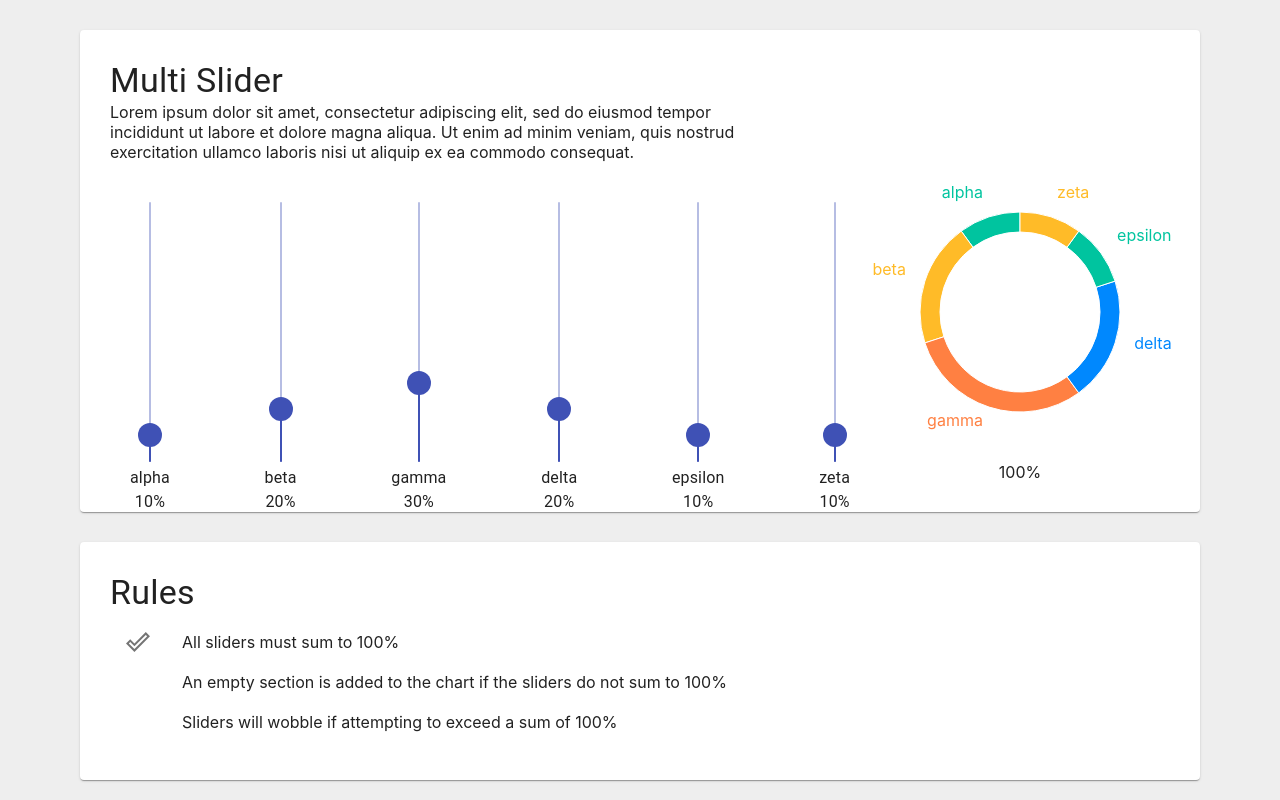
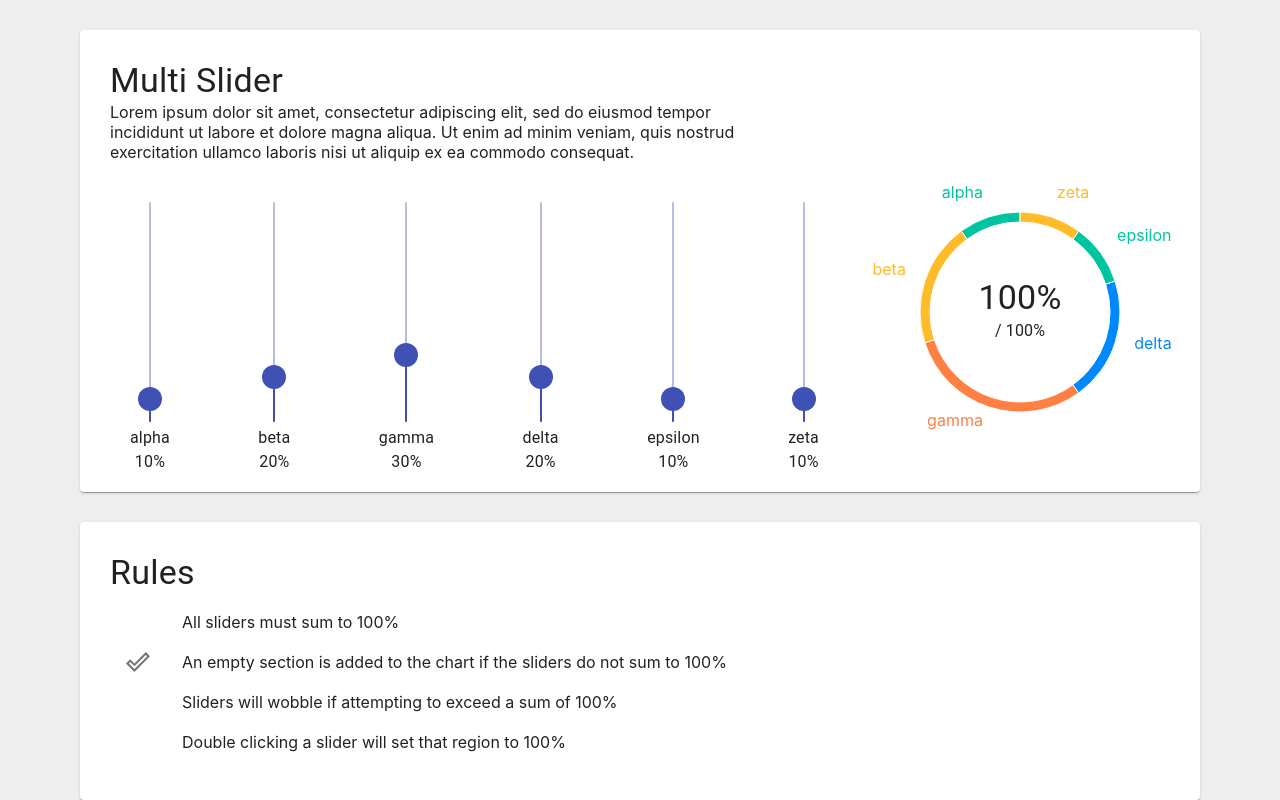
Before and after one commit to addisonbgross/multi-slider-prototype, a React (Create React App) app: page / in a window 1280 px wide. Built offline with nearby package versions, Linux system fonts and the light colour scheme.

Commit message:
feat: add double click and refactor rules

```diff
--- a/src/App.js
+++ b/src/App.js
@@ -3,6 +3,13 @@ import './App.css';
 import MultiSlider from './components/MultiSlider';
 
 function App() {
+  // purely for rules, can be deleted
+  const [rules, setRules] = React.useState({
+    total: 0,
+    sliderAtLimit: null,
+    doubleClicked: null,
+  });
+
   const [sliderAtLimit, setSliderAtLimit] = React.useState(null);
   const [state, setState] = React.useState({
     alpha: 0.1,
@@ -14,6 +21,11 @@ function App() {
   });
 
   const handleOnChange = (key, value) => {
+    if (state[key] === value) {
+      // ignore no value change
+      return;
+    }
+
     const potentialState = {...state, [key]: value};
     const total = Object.values(potentialState).reduce(
       (total, current) => (total += current),
@@ -30,13 +42,37 @@ function App() {
     }
 
     // eliminate any trailing digits from float weirdness
-    const rounded = Math.round((value - adjustment) * 100 + Number.EPSILON) / 100;
+    const rounded =
+      Math.round((value - adjustment) * 100 + Number.EPSILON) / 100;
+
     setState({...state, [key]: rounded});
+    setRules({ total, sliderAtLimit: adjustment !== 0, doubleClicked: null});
+  };
+
+  const handleOnDoubleClick = key => {
+    // double click target gets 100% distribution
+    const newState = {};
+    Object.keys(state).forEach(datum => {
+      if (datum === key) {
+        newState[key] = 1;
+      } else {
+        newState[datum] = 0;
+      }
+    });
+
+    setState(newState);
+    setRules({total: 1, sliderAtLimit: null, doubleClicked: key});
   };
 
   return (
     <div className="App">
-      <MultiSlider data={state} onChange={handleOnChange} sliderAtLimit={sliderAtLimit} />
+      <MultiSlider
+        data={state}
+        onChange={handleOnChange}
+        onDoubleClick={handleOnDoubleClick}
+        sliderAtLimit={sliderAtLimit}
+        rules={rules}
+      />
     </div>
   );
 }
--- a/src/components/MultiSlider/index.js
+++ b/src/components/MultiSlider/index.js
@@ -18,7 +18,7 @@ import useStyles from './styles';
 
 const COLORS = ['#0088FE', '#00C49F', '#FFBB28', '#FF8042'];
 
-export default function MultiSlider({data, onChange, sliderAtLimit}) {
+export default function MultiSlider({data, onChange, onDoubleClick, sliderAtLimit, rules}) {
   const classes = useStyles();
 
   const currentTotal = Object.values(data).reduce(
@@ -40,8 +40,8 @@ export default function MultiSlider({data, onChange, sliderAtLimit}) {
   const getChartSection = (entry, index) => {
     let color = COLORS[index % COLORS.length];
     if (index === 0) {
-        // empty section
-        color = '#eee';
+      // empty section
+      color = '#eee';
     }
 
     return <Cell key={`cell-${index}`} fill={color} />;
@@ -67,6 +67,7 @@ export default function MultiSlider({data, onChange, sliderAtLimit}) {
           <Box
             className={classes.wrapper}
             display="flex"
+            flexWrap="wrap"
             justifyContent="space-between">
             <Box
               display="flex"
@@ -75,13 +76,16 @@ export default function MultiSlider({data, onChange, sliderAtLimit}) {
               {Object.keys(data).map(key => (
                 <Box>
                   <Slider
-                    className={clsx({ [classes.sliderLimit]: key === sliderAtLimit })}
+                    className={clsx({
+                      [classes.sliderLimit]: key === sliderAtLimit,
+                    })}
                     orientation="vertical"
                     aria-labelledby={`multi-slider-${key}`}
                     value={data[key] * 100}
                     onChange={(event, position) =>
                       onChange(key, position / 100)
                     }
+                    onDoubleClick={() => onDoubleClick(key)}
                   />
                   <Typography variant="body1" id={`multi-slider-${key}`}>
                     {key}
@@ -100,7 +104,7 @@ export default function MultiSlider({data, onChange, sliderAtLimit}) {
                   label={getChartLabel}
                   startAngle={-270}
                   endAngle={90}
-                  innerRadius={80}
+                  innerRadius={90}
                   outerRadius={100}
                   data={chartData}
                   dataKey="value"
@@ -108,7 +112,13 @@ export default function MultiSlider({data, onChange, sliderAtLimit}) {
                   {chartData.map(getChartSection)}
                 </Pie>
               </PieChart>
-              {Math.trunc(currentTotal * 100)}%
+
+              <Box className={classes.chartTotal}>
+                <Typography variant="h4">
+                  {Math.trunc(currentTotal * 100)}%
+                </Typography>
+                <Typography variant="body1">/ 100%</Typography>
+              </Box>
             </Box>
           </Box>
         </Box>
@@ -121,23 +131,31 @@ export default function MultiSlider({data, onChange, sliderAtLimit}) {
         <List className={classes.rules}>
           <ListItem>
             <ListItemIcon>
-              {currentTotal >= 1 && <DoneOutlineTwoToneIcon />}
+              {rules.total >= 1 && <DoneOutlineTwoToneIcon />}
             </ListItemIcon>
             All sliders must sum to 100%
           </ListItem>
 
           <ListItem>
             <ListItemIcon>
-              {currentTotal < 1 && <DoneOutlineTwoToneIcon />}
+              {rules.total < 1 && <DoneOutlineTwoToneIcon />}
             </ListItemIcon>
-            An empty section is added to the chart if the sliders do not sum to 100%
+            An empty section is added to the chart if the sliders do not sum to
+            100%
           </ListItem>
 
           <ListItem>
             <ListItemIcon>
-              {sliderAtLimit && <DoneOutlineTwoToneIcon />}
+              {rules.sliderAtLimit && <DoneOutlineTwoToneIcon />}
             </ListItemIcon>
             Sliders will wobble if attempting to exceed a sum of 100%
+          </ListItem>
+
+          <ListItem>
+            <ListItemIcon>
+              {rules.doubleClicked && <DoneOutlineTwoToneIcon />}
+            </ListItemIcon>
+            Double clicking a slider will set that region to 100%
           </ListItem>
         </List>
       </Card>
--- a/src/components/MultiSlider/styles.js
+++ b/src/components/MultiSlider/styles.js
@@ -35,10 +35,14 @@ export default makeStyles(theme => ({
     minHeight: 256,
   },
   sliders: {
-    width: '70%',
+    width: '65%',
     padding: 20,
     paddingTop: 40,
     transform: 'translateX(0)',
+
+    '& > *': {
+      marginBottom: 20,
+    },
 
     '& .MuiSlider-thumb': {
       width: 24,
@@ -53,9 +57,20 @@ export default makeStyles(theme => ({
     },
   },
   chart: {
+    position: 'relative',
     '& svg': {
+      // to ensure the chart labels show fully
       overflow: 'visible',
     },
+  },
+  chartTotal: {
+    position: 'absolute',
+    top: '50%',
+    left: '50%',
+    width: 90,
+    height: 70,
+    marginLeft: -45,
+    marginTop: -35,
   },
   rules: {
     '& > *': {
```
